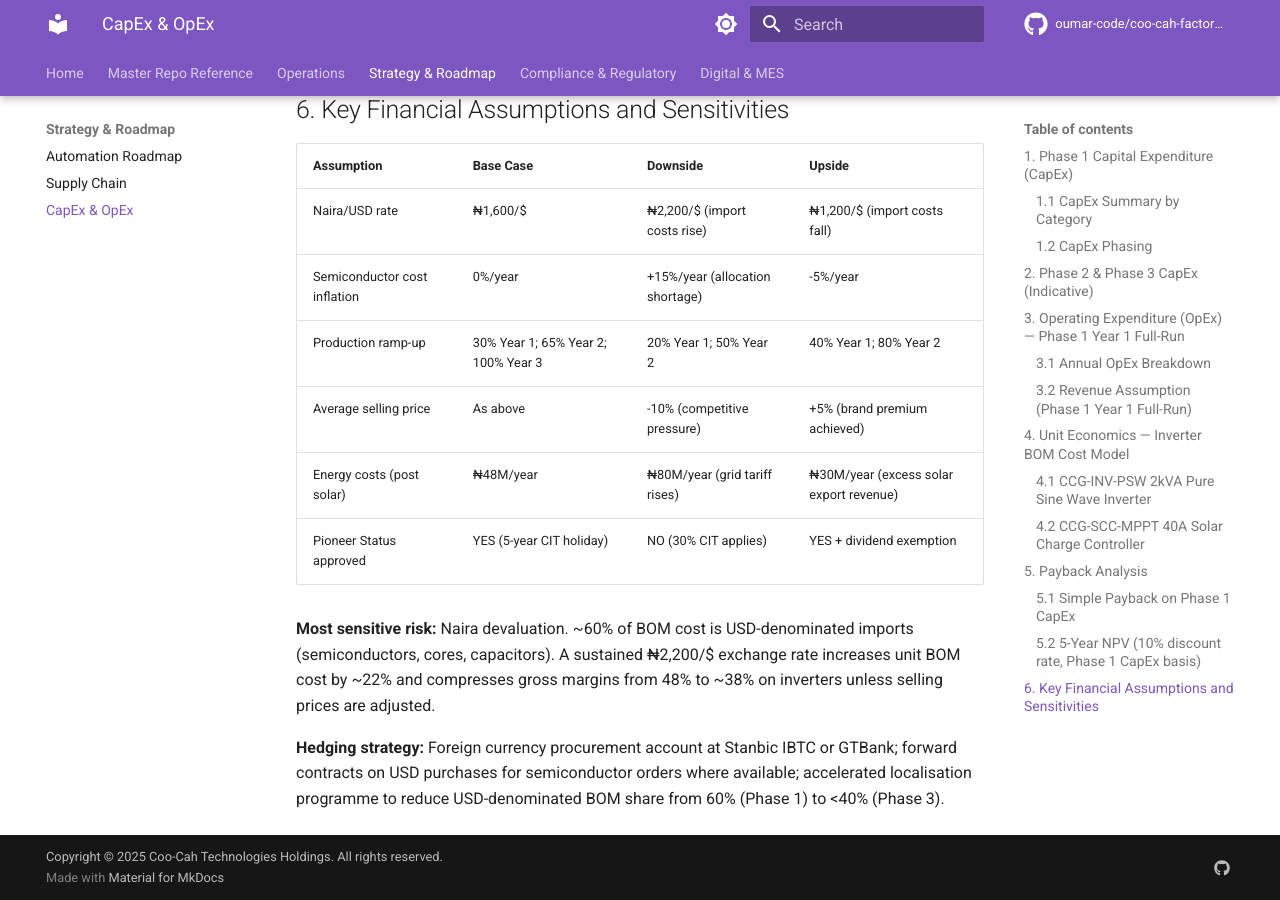
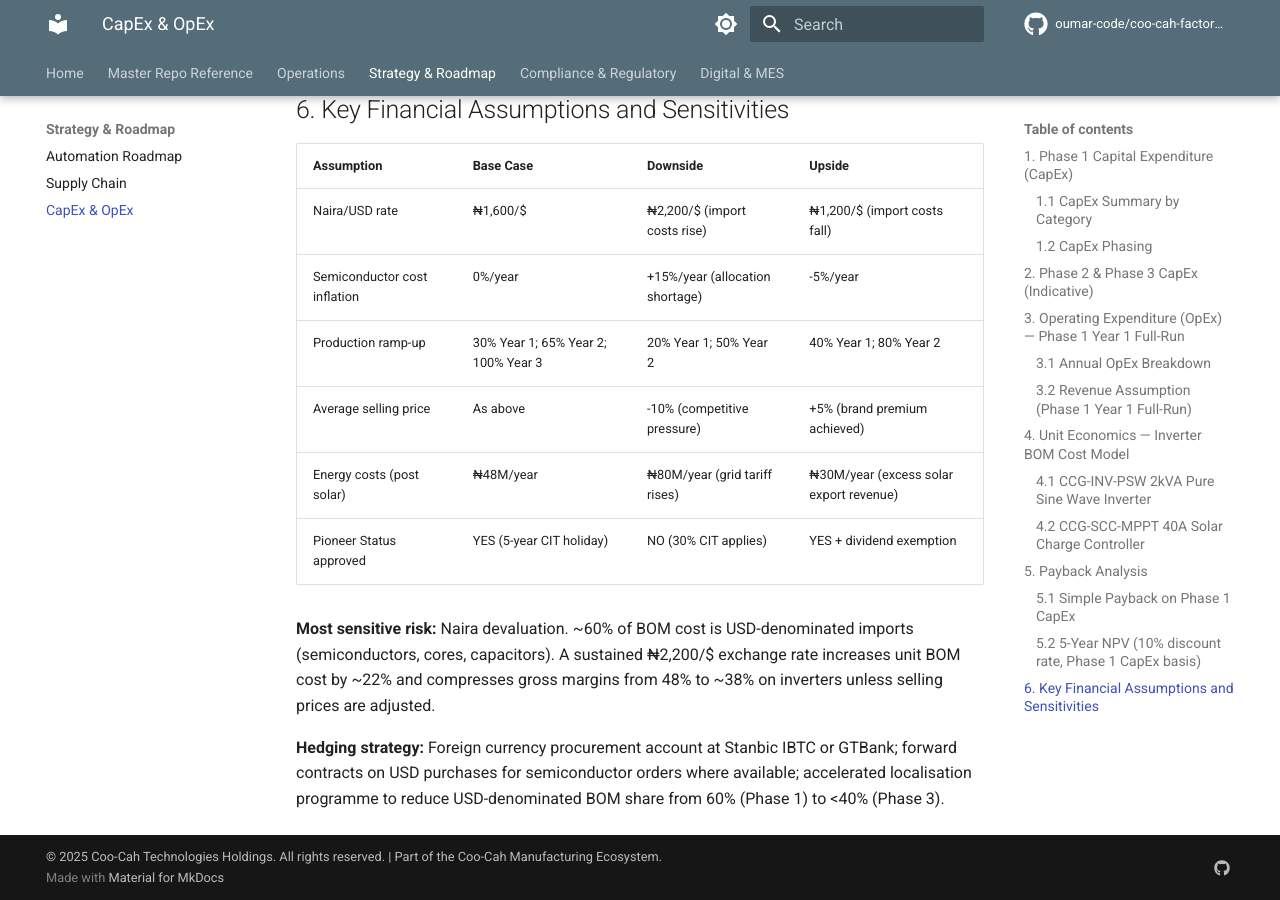
Before and after one commit to oumar-code/coo-cah-factory-chemicals-metallurgical, an MkDocs documentation site: the page built from docs/capex-opex.md, in a window 1280 px wide and 900 px high, scrolled down 7995 px. Built offline with MkDocs 1.6.1 and Material for MkDocs 9.7.7, drawn with Linux system fonts in a browser that asks for light colours; comment, search, counter and statistics services are not loaded; the version menu is left out.

Commit message:
Replace mkdocs.yml with correct Metallurgical factory content
Agent-Logs-Url: https://github.com/oumar-code/coo-cah-factory-chemicals-metallurgical/sessions/adb37251-a21b-4744-b06d-d59570978d7b

Co-authored-by: oumar-code <191870748+oumar-code@users.noreply.github.com>

```diff
--- a/mkdocs.yml
+++ b/mkdocs.yml
@@ -1,26 +1,28 @@
-site_name: Coo-Cah Garage & Power Electronics Factory
+site_name: Coo-Cah Metallurgical & Minerals Factory
 site_description: >
-  Blueprint, operational docs & AI-integration specifications for the Coo-Cah Garage & Power
-  Electronics Factory — Sagamu Industrial Estate, Ogun State, Nigeria.
-  Manufactures inverters, solar charge controllers, UPS, battery chargers, smart power strips,
-  and power tools. Tier 1 Critical Infrastructure for the Coo-Cah Technologies Holdings network.
-site_url: https://oumar-code.github.io/coo-cah-factory-electronics-power/
-repo_url: https://github.com/oumar-code/coo-cah-factory-electronics-power
-repo_name: oumar-code/coo-cah-factory-electronics-power
+  Blueprint, operational docs & AI-integration specifications for the Coo-Cah Metallurgical
+  & Minerals Factory — Warri / Ovwian-Aladja Steel Corridor, Delta State, Nigeria.
+  Manufactures steel sheet, aluminium rolling, copper wire rod, and lead alloys.
+  Tier 2 Strategic Manufacturing — Coo-Cah Technologies Holdings.
+site_author: Coo-Cah Technologies Holdings
+site_url: https://oumar-code.github.io/coo-cah-factory-chemicals-metallurgical/
+
+repo_name: oumar-code/coo-cah-factory-chemicals-metallurgical
+repo_url: https://github.com/oumar-code/coo-cah-factory-chemicals-metallurgical
 edit_uri: edit/main/docs/
 
 theme:
   name: material
   palette:
     - scheme: default
-      primary: deep purple
-      accent: amber
+      primary: blue grey
+      accent: deep orange
       toggle:
         icon: material/brightness-7
         name: Switch to dark mode
     - scheme: slate
-      primary: deep purple
-      accent: amber
+      primary: blue grey
+      accent: deep orange
       toggle:
         icon: material/brightness-4
         name: Switch to light mode
@@ -49,8 +51,6 @@ markdown_extensions:
   - pymdownx.inlinehilite
   - pymdownx.snippets
   - admonition
-  - pymdownx.arithmatex:
-      generic: true
   - footnotes
   - pymdownx.details
   - pymdownx.superfences:
@@ -64,10 +64,13 @@ markdown_extensions:
   - attr_list
   - md_in_html
   - tables
+  - def_list
+  - pymdownx.tasklist:
+      custom_checkbox: true
 
 nav:
-  - Home: ../README.md
-  - Master Repo Reference: ../MASTER_REPO_REF.md
+  - Home: index.md
+  - Master Repo Reference: master-repo-ref.md
   - Operations:
     - Machinery & Equipment: machinery.md
     - Floor Plan & Layout: floor-plan.md
@@ -85,12 +88,19 @@ nav:
 extra:
   social:
     - icon: fontawesome/brands/github
-      link: https://github.com/oumar-code
-  version:
-    provider: mike
+      link: https://github.com/oumar-code/Coo-Kah-Doks
+      name: Master Repository — Coo-Kah-Doks
+  analytics:
+    provider: google
+    property: ""
   master_repo: https://github.com/oumar-code/Coo-Kah-Doks
   factory_status: PLANNED
-  factory_tier: "Tier 1 — Critical Infrastructure"
-  factory_phase: Phase 1
+  factory_tier: "Tier 2 — Strategic Manufacturing"
+  factory_phase: Phase 2
 
-copyright: Copyright &copy; 2025 Coo-Cah Technologies Holdings. All rights reserved.
+extra_css:
+  - stylesheets/extra.css
+
+copyright: >
+  © 2025 Coo-Cah Technologies Holdings. All rights reserved. |
+  Part of the Coo-Cah Manufacturing Ecosystem.
```
